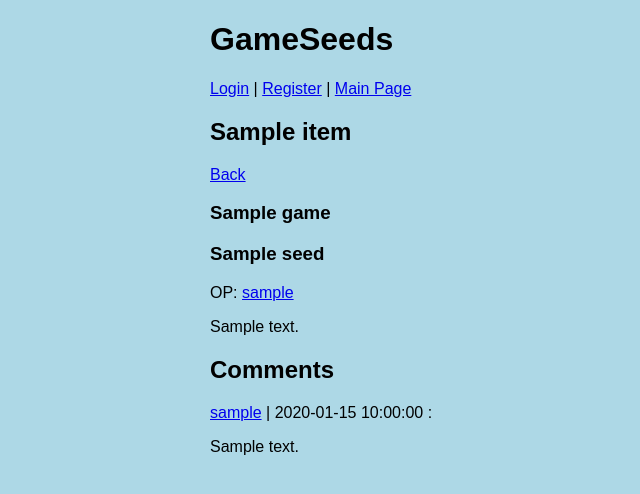
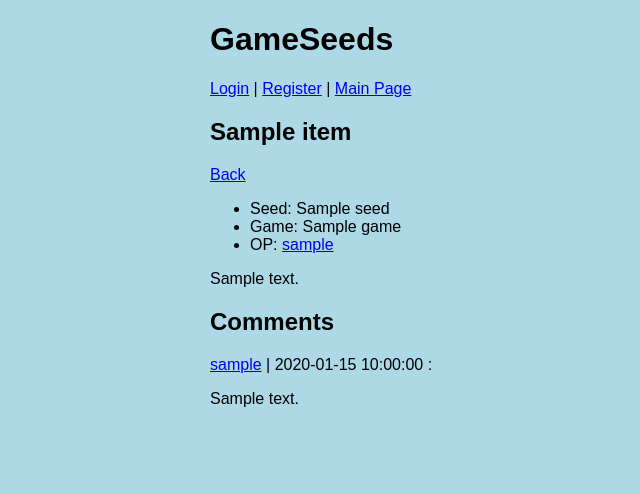
Before and after one commit to Jochubo/gameseeds, a Flask app: template templates/show_item.html in a window 1280 px wide. Shown: the top 494 px of the page, without its empty margins (30-670 px from the left). Run offline with Flask 3, Linux system fonts and the light colour scheme; the template is opened without the code that fills it: most values are stand-ins (such as "Sample title", 1, 10 or a date in 2020).

Commit message:
Improve site readability/navigation

```diff
--- a/templates/edit_item.html
+++ b/templates/edit_item.html
@@ -16,6 +16,7 @@
     <input type="hidden" name="item_id" value="{{ item.id }}" />
     <input type="hidden" name="user_id" value="{{ item.user_id }}" />
     <input type="hidden" name="csrf_token" value="{{ session.csrf_token }}" />
+    <a href="/item/{{ item.id }}">Cancel</a>
     <input type="submit" value="Update Post" />
   </form>
 {% endblock %}
--- a/templates/show_game.html
+++ b/templates/show_game.html
@@ -5,10 +5,10 @@
 {% block body %}
 <h2>{{ game.title }}</h2>
   <p>
+  <a href="/">Back</a>
   {% if session.username %}
   <a href=/game/{{ game.id }}/new_item>New Seed<a/>
   {% endif %}
-  <a href="/">Back</a>
   </p>
 
   <h2>Posts</h2>
--- a/templates/show_item.html
+++ b/templates/show_item.html
@@ -7,11 +7,12 @@
   <p>
     <a href="/game/{{ item.game_id }}">Back</a>
   </p>
-  <h3>{{ item.game }}</h3>
-  <h3>{{ item.seed }}</h3>
-  <p>
-  OP: <a href="/user/{{ item.user_id }}">{{ item.username }}<a/>
-  </p>
+
+  <ul>
+    <li>Seed: {{ item.seed }}</li>
+    <li>Game: {{ item.game }}</li>
+    <li>OP: <a href="/user/{{ item.user_id }}">{{ item.username }}<a/></li>
+  </ul>
 
   <p>
   {{ item.description }}
```
